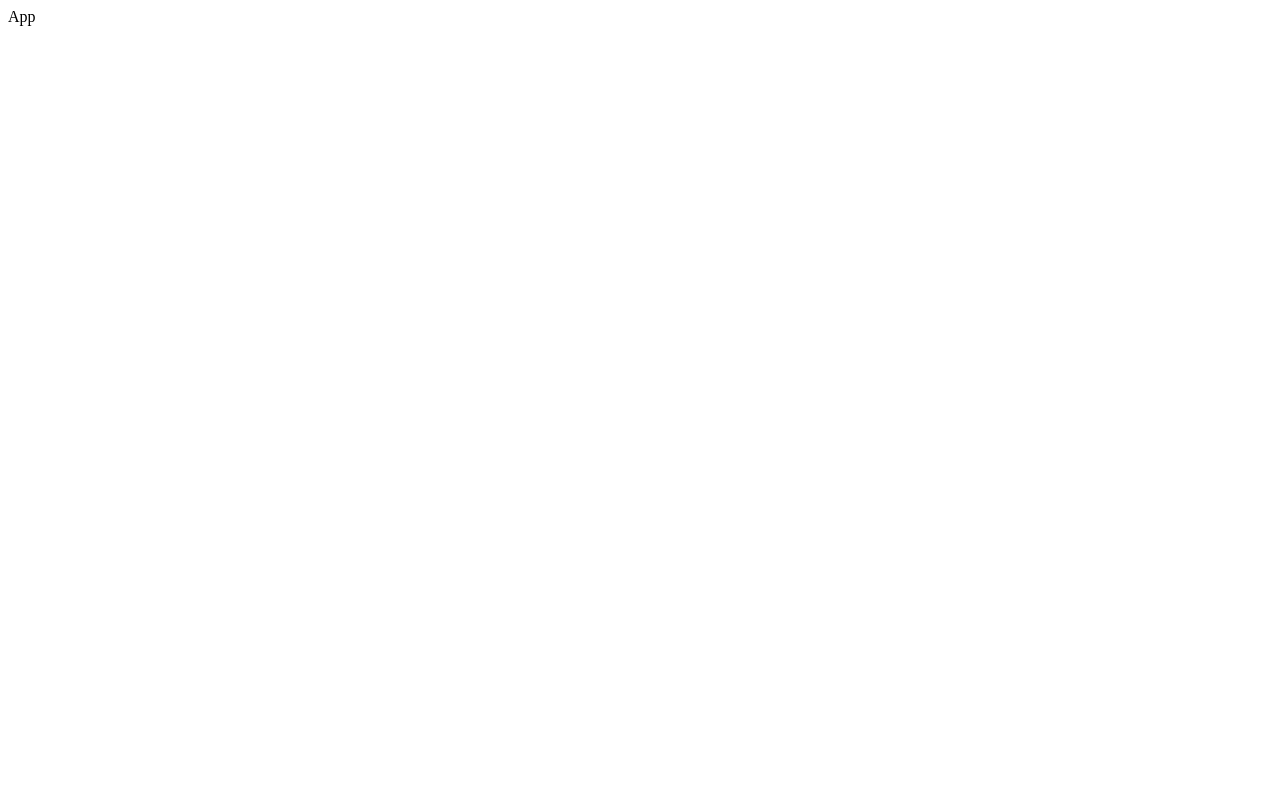
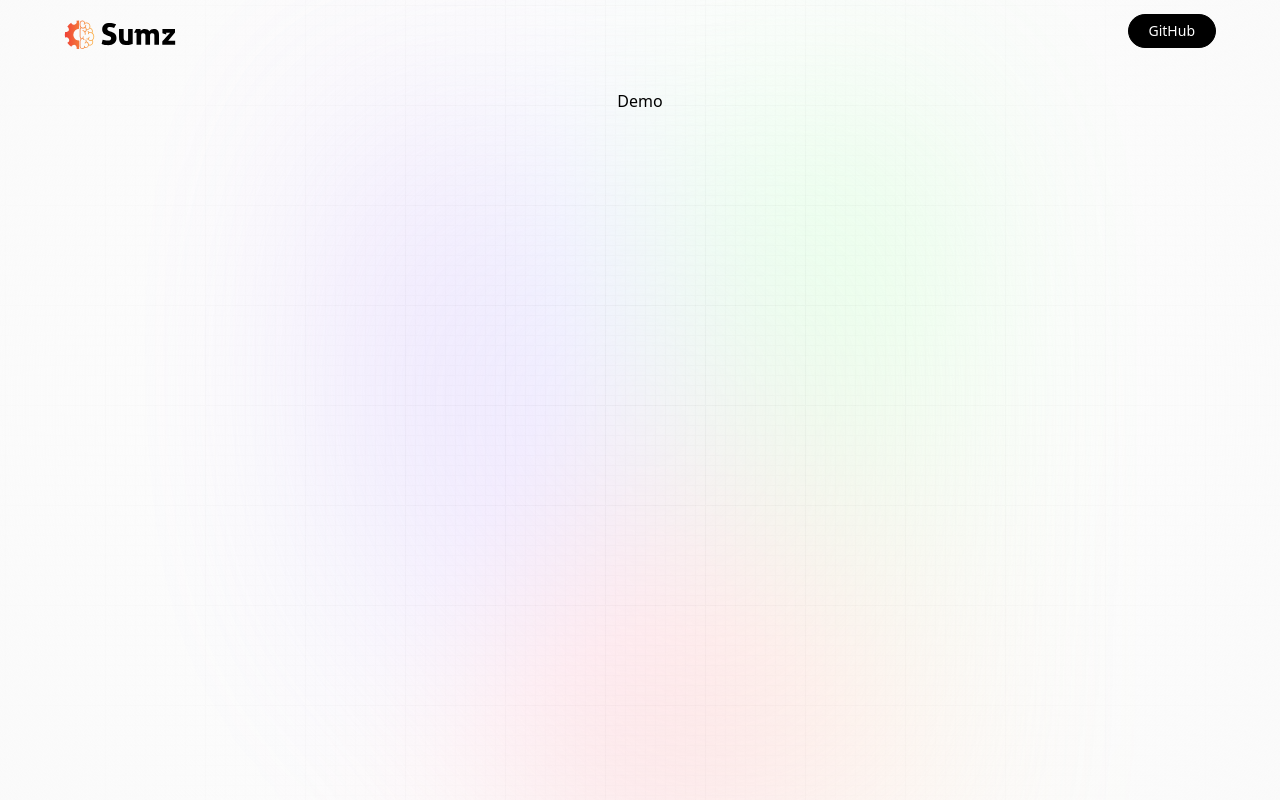
Before and after one commit to PriyanshuBBS/Simzer, a React (Vite) app: page / in a window 1280 px wide. Built offline with nearby package versions, Linux system fonts and the light colour scheme; a web font is replaced by a local one.

Commit message:
Navbar-done

```diff
--- a/src/App.jsx
+++ b/src/App.jsx
@@ -1,9 +1,21 @@
 import React from 'react'
+import Hero from './components/Hero'
+import Demo from './components/Demo'
+import "./App.css";
 
 const App = () => {
-  return (
-    <div>App</div>
-  )
+    return (
+        <main>
+            <div className='main'>
+                <div className='gradient' />
+            </div>
+
+            <div className='app'>
+                <Hero />
+                <Demo />
+            </div>
+        </main>
+    )
 }
 
 export default App
--- /dev/null
+++ b/src/components/Demo.jsx
@@ -0,0 +1,9 @@
+import React from 'react'
+
+function Demo() {
+  return (
+    <div>Demo</div>
+  )
+}
+
+export default Demo
--- /dev/null
+++ b/src/components/Hero.jsx
@@ -0,0 +1,24 @@
+import React from 'react'
+import { logo } from "../assets";
+
+function Hero() {
+  return (
+    <header className='w-full flex justify-center items-center flex-col'>
+      <nav className='flex justify-between items-center w-full mb-10 pt-3'>
+        <img src={logo} alt='sumz_logo' className='w-28 object-contain' />
+
+        <button
+          type='button'
+          onClick={() =>
+            window.open("https://github.com/PriyanshuBBS", "_blank")
+          }
+          className='black_btn'
+        >
+          GitHub
+        </button>
+        </nav>
+    </header>
+  )
+}
+
+export default Hero
```
